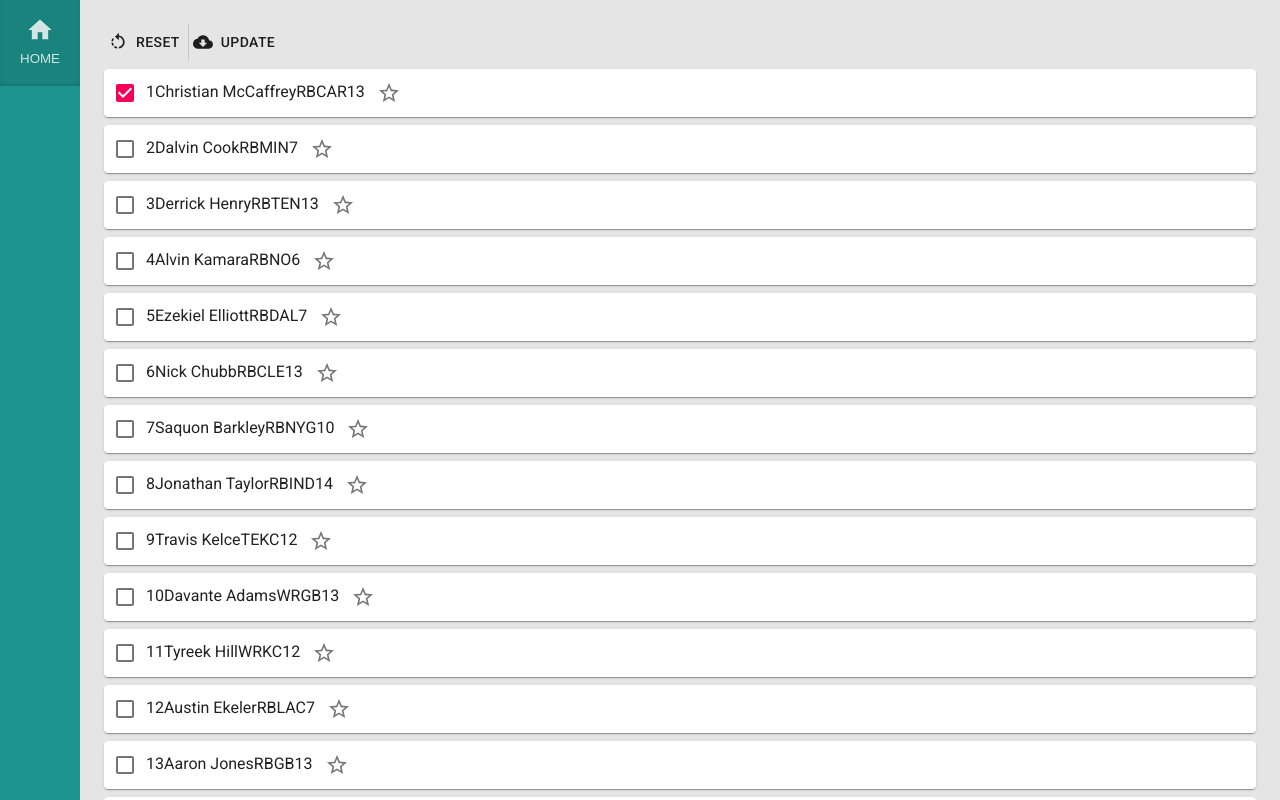
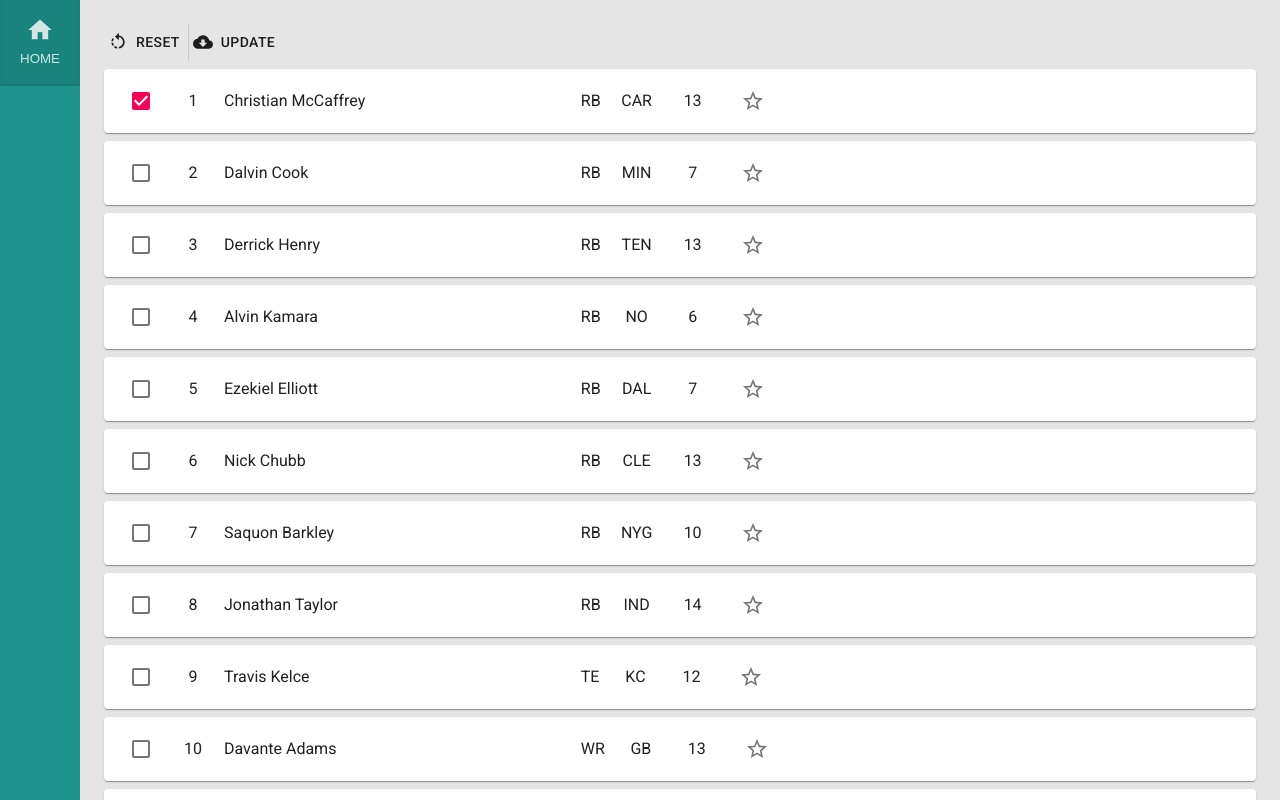
Before and after one commit to bMil21/draft-buddy, a React (Create React App) app: page / in a window 1280 px wide. Built offline with nearby package versions, Linux system fonts and the light colour scheme.

Commit message:
player spacing

```diff
--- a/src/components/Player/Player.css
+++ b/src/components/Player/Player.css
@@ -1,13 +1,28 @@
-.Player .MuiCardContent-root > span {
-  display: inline-block;
-  margin: 0 8px;
-}
-
 .player-num {
   min-width: 30px;
   text-align: center;
 }
 
 .player-panel {
+  display: flex;
+  flex-direction: row;
+  align-items: center;
   margin: 8px 0;
+  padding: 8px;
 }
+
+.player-panel > span {
+  display: inline-block;
+  flex: 0 0 auto;
+  margin: 0 8px;
+  vertical-align: middle;
+}
+
+.player-name {
+  width: 30%;
+}
+
+.player-team, .player-bye {
+  width: 40px;
+  text-align: center;
+}
```
